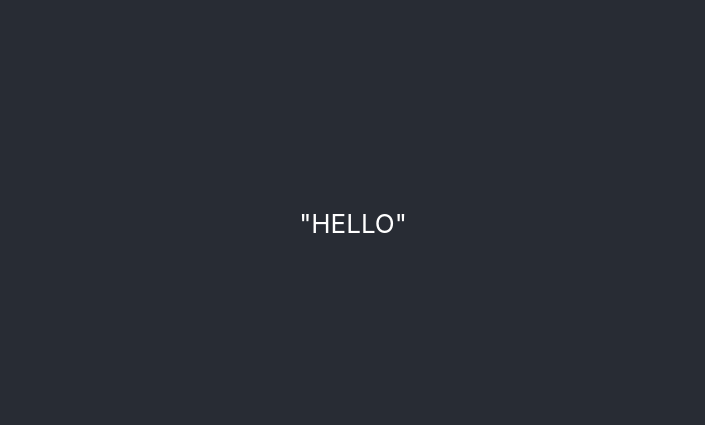
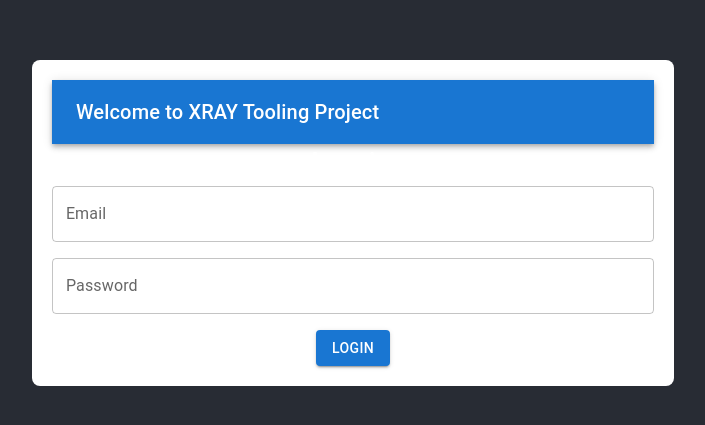
Before and after one commit to Dshah0623/X-Ray-Tooling-WAT.ai-, a React (Create React App) app in the folder xray-tooling-frontend/: page / in a window 1280 px wide. Shown: the part 177-602 px from the top of the page, without its empty margins (287-992 px from the left). Built offline with nearby package versions, Linux system fonts and the light colour scheme.

Commit message:
Ui for login added

```diff
--- a/xray-tooling-frontend/src/Login/Login.js
+++ b/xray-tooling-frontend/src/Login/Login.js
@@ -1,23 +1,62 @@
-import React, { createContext, useState, useContext  } from 'react';
-import { BrowserRouter as Router, Routes, Route } from 'react-router-dom';
-import { Link, useNavigate } from 'react-router-dom'
+// import React, { createContext, useState, useContext  } from 'react';
+// import { BrowserRouter as Router, Routes, Route } from 'react-router-dom';
+// import { Link, useNavigate } from 'react-router-dom'
+// import {
+//     TextField,
+//     Typography,
+//     Button,
+//     Alert,
+//     AlertTitle,
+//     Grid,
+//     FormControlLabel,
+//     ButtonBase,
+//     AppBar, Toolbar, IconButton, Menu
+//   } from '@mui/material';
+
+// const Login = () => {
+//     const [Email, setEmail] = useState('');
+//     const [Password, setPassword] = useState('');
+//     const [showAlert, setShowAlert] = useState(false);
+//     const [AlertMessage, setAlertMessage] = useState('');
+
+//     const handleEmailChange = (event) => {
+//         setEmail(event.target.value);
+//     };
+//     const handlePasswordChange = (event) => {
+//         setPassword(event.target.value);
+//     };
+//     let navigate = useNavigate();
+//     const routeChange = () =>{
+//         navigate('/');
+//     }
+
+//     return(
+//         <div>
+
+
+//         </div>
+//     )
+
+
+// };
+// export default Login;
+import React, { useState } from 'react';
 import {
   TextField,
   Typography,
   Button,
+  Grid,
   Alert,
   AlertTitle,
-    Grid,
-    FormControlLabel,
-    ButtonBase,
-    AppBar, Toolbar, IconButton, Menu
+  AppBar,
+  Toolbar,
 } from '@mui/material';
 
 const Login = () => {
-    const [Email, setEmail] = useState('');
-    const [Password, setPassword] = useState('');
+  const [email, setEmail] = useState('');
+  const [password, setPassword] = useState('');
   const [showAlert, setShowAlert] = useState(false);
-    const [AlertMessage, setAlertMessage] = useState('');
+  const [alertMessage, setAlertMessage] = useState('');
 
   const handleEmailChange = (event) => {
     setEmail(event.target.value);
@@ -25,17 +64,64 @@ const Login = () => {
   const handlePasswordChange = (event) => {
     setPassword(event.target.value);
   };
-    let navigate = useNavigate();
-    const routeChange = () =>{
-        navigate('/');
+
+  const handleLogin = () => {
+    // Here you can implement your login logic.
+    // For simplicity, we'll just show an alert.
+    if (email && password) {
+      setShowAlert(false); // Hide any previous alerts
+      setAlertMessage('Login successful'); // Message for successful login
+      setShowAlert(true);
+    } else {
+      setShowAlert(false); // Hide any previous alerts
+      setAlertMessage('Please enter both email and password.'); // Error message
+      setShowAlert(true);
     }
+  };
 
-    return(
-        <div>
-            "HELLO"
+  return (
+    <div style={{ backgroundColor: 'white', padding: '20px', borderRadius: '8px' }}>
+       <AppBar position="static">
+        <Toolbar>
+          <Typography variant="h6">Welcome to XRAY Tooling Project</Typography>
+        </Toolbar>
+      </AppBar>
+      <Typography variant="h4">Login</Typography>
+      <Grid container spacing={2}>
+        <Grid item xs={12}>
+          <TextField
+            label="Email"
+            fullWidth
+            variant="outlined"
+            value={email}
+            onChange={handleEmailChange}
+          />
+        </Grid>
+        <Grid item xs={12}>
+          <TextField
+            type="password"
+            label="Password"
+            fullWidth
+            variant="outlined"
+            value={password}
+            onChange={handlePasswordChange}
+          />
+        </Grid>
+        <Grid item xs={12}>
+          <Button variant="contained" color="primary" onClick={handleLogin}>
+            Login
+          </Button>
+        </Grid>
+      </Grid>
+
+      {showAlert && (
+        <Alert severity="info">
+          <AlertTitle>Info</AlertTitle>
+          {alertMessage}
+        </Alert>
+      )}
     </div>
-    )
+  );
+};
 
-
-};
 export default Login;
```
Lines whose indentation alone changed are shown as unchanged.
